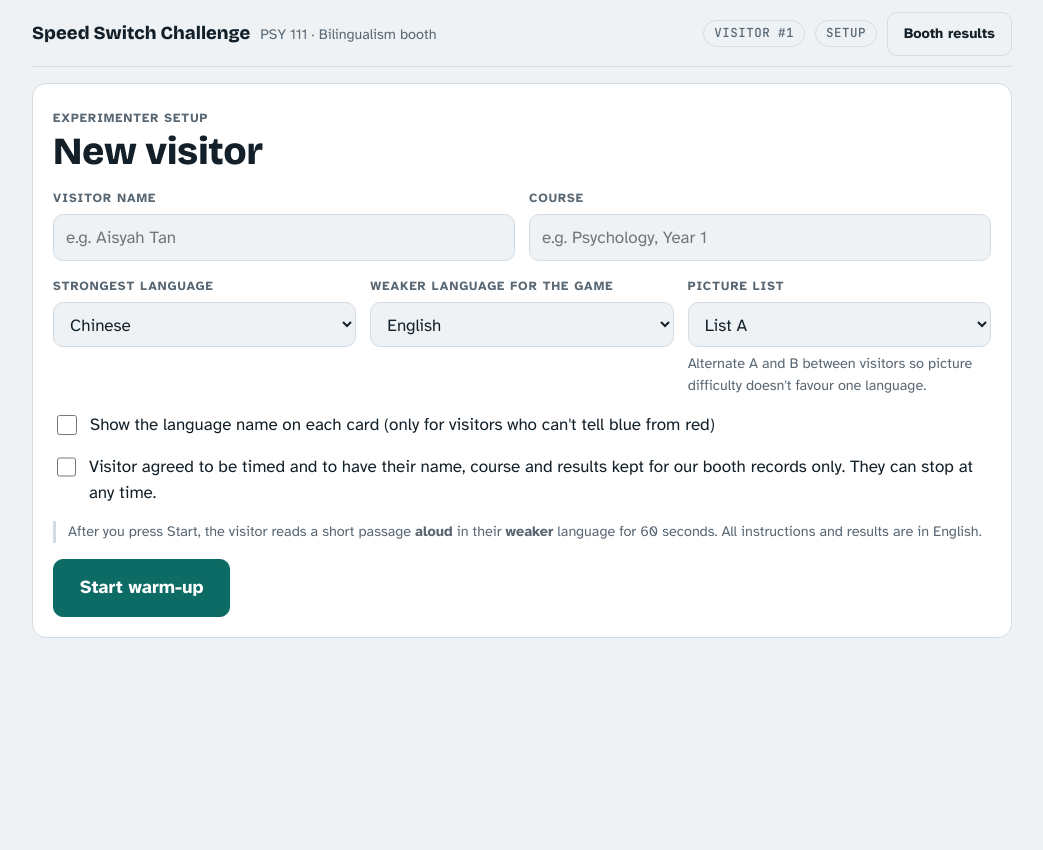
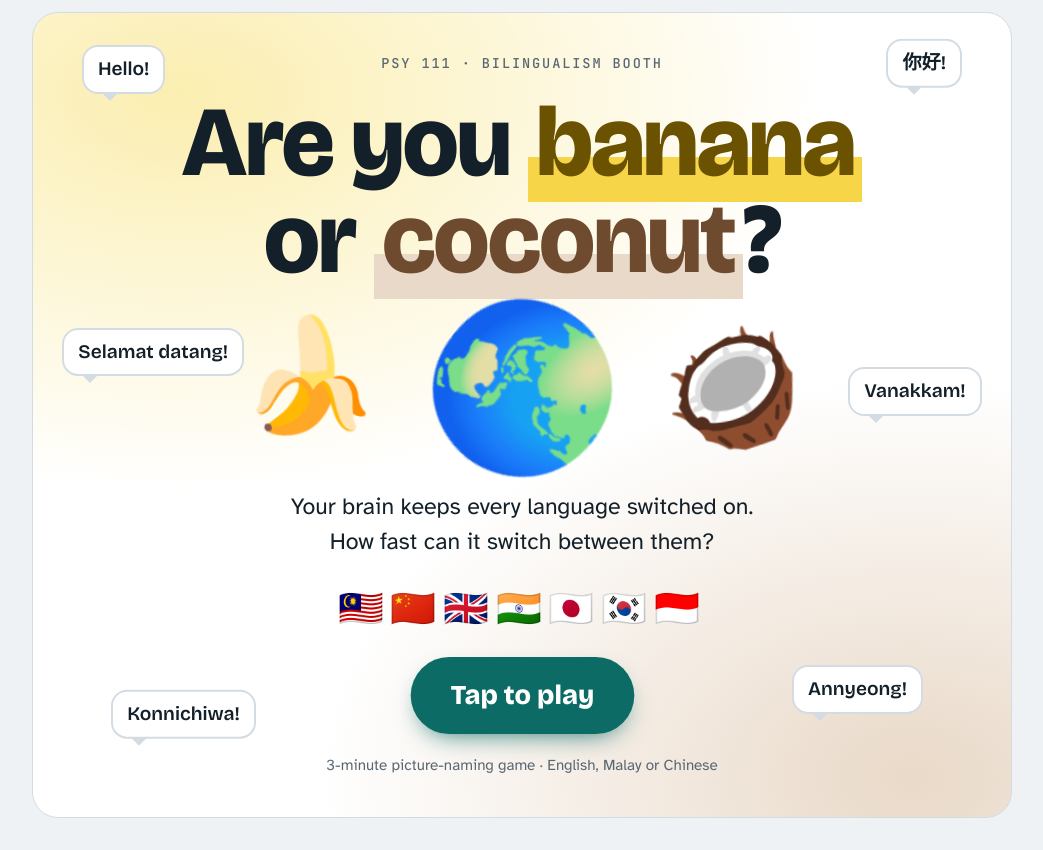
Before and after one commit to garyganhappycoding/speed-switch-challenge, a plain HTML site: page index.html in a window 1280 px wide. Shown: the whole page, without its empty margins (118-1161 px from the left). Before the commit the page ends 800 px from the top, so only its background shows below. Drawn offline with nearby package versions, Linux system fonts and the light colour scheme.

Commit message:
Add 'Are you banana or coconut?' welcome screen
Co-Authored-By: Claude Opus 5.5 <noreply@anthropic.com>
Claude-Session: https://claude.ai/code/session_01WdNJEPigyPCPFXJRyAhuJE

```diff
--- a/index.html
+++ b/index.html
@@ -16,6 +16,7 @@
   --accent:#0d6b66; --accent-ink:#ffffff;
   --cue-s:#1d5bd4; --cue-w:#cf3226; --cue-s-soft:#c9d8f6; --cue-w-soft:#f5cfcb;
   --good:#1f7a3d; --warn:#9a5b00;
+  --banana:#f6d548; --banana-soft:#fbeeb0; --banana-ink:#6b5200; --coconut:#6e4a2e; --coconut-soft:#e9d9c8;
   --f-display:"Bricolage Grotesque","Noto Sans SC",system-ui,sans-serif;
   --f-body:"Atkinson Hyperlegible","Noto Sans SC",system-ui,sans-serif;
   --f-mono:"JetBrains Mono",ui-monospace,Menlo,monospace;
@@ -25,12 +26,12 @@
   --bg:#0d1318; --surface:#151d24; --ink:#e4eaef; --muted:#97a5b0; --line:#28333c;
   --accent:#3db3a9; --accent-ink:#06201e;
   --cue-s:#3a78ee; --cue-w:#e4503f; --cue-s-soft:#1f3355; --cue-w-soft:#4a2421;
-  --good:#5ccf84; --warn:#e2a54a; color-scheme:dark}}
+  --good:#5ccf84; --warn:#e2a54a; --banana:#8a7413; --banana-soft:#3a3214; --banana-ink:#f7dc5c; --coconut:#d6a87c; --coconut-soft:#3b2b1e; color-scheme:dark}}
 :root[data-theme="dark"]{
   --bg:#0d1318; --surface:#151d24; --ink:#e4eaef; --muted:#97a5b0; --line:#28333c;
   --accent:#3db3a9; --accent-ink:#06201e;
   --cue-s:#3a78ee; --cue-w:#e4503f; --cue-s-soft:#1f3355; --cue-w-soft:#4a2421;
-  --good:#5ccf84; --warn:#e2a54a; color-scheme:dark}
+  --good:#5ccf84; --warn:#e2a54a; --banana:#8a7413; --banana-soft:#3a3214; --banana-ink:#f7dc5c; --coconut:#d6a87c; --coconut-soft:#3b2b1e; color-scheme:dark}
 *{box-sizing:border-box}
 body{background:var(--bg);color:var(--ink);font-family:var(--f-body);font-size:17px;line-height:1.5;
   padding-left:max(16px,env(safe-area-inset-left,0px));padding-right:max(16px,env(safe-area-inset-right,0px));padding-block:12px 32px}
@@ -137,6 +138,37 @@ tr.out td:last-child{text-decoration:none}
 .chart .dot{fill:var(--muted);opacity:.8}
 .chart .you{stroke:var(--cue-w);stroke-width:3}
 .chart .youlabel{fill:var(--cue-w);font-weight:700}
+
+/* WELCOME / attract screen */
+body.attract .bar{display:none}
+.welcome{position:relative;overflow:hidden;border-radius:26px;min-height:min(88vh,780px);display:flex;flex-direction:column;align-items:center;justify-content:center;gap:clamp(14px,2.6vh,26px);text-align:center;padding:40px 18px;cursor:pointer;
+  background:radial-gradient(120% 90% at 15% 10%,var(--banana-soft),transparent 55%),radial-gradient(110% 90% at 90% 95%,var(--coconut-soft),transparent 55%),var(--surface);border:1px solid var(--line)}
+.welcome:focus-visible{outline:4px solid var(--accent);outline-offset:4px}
+.w-kicker{font-family:var(--f-mono);font-size:.85rem;letter-spacing:.14em;text-transform:uppercase;color:var(--muted)}
+.w-title{font-family:var(--f-display);font-weight:800;font-size:clamp(2.6rem,9.5vw,6.2rem);line-height:.98;letter-spacing:-.02em;margin:0;text-wrap:balance;max-width:14ch}
+.w-title .ban{color:var(--banana-ink);background:linear-gradient(transparent 62%,var(--banana) 62%);padding:0 .08em}
+.w-title .coc{color:var(--coconut);background:linear-gradient(transparent 62%,var(--coconut-soft) 62%);padding:0 .08em}
+.w-stage{display:flex;align-items:center;justify-content:center;gap:clamp(10px,4vw,40px)}
+.w-stage span{font-family:var(--f-emoji);line-height:1}
+.w-fruit{font-size:clamp(3.6rem,11vw,7rem)}
+.w-globe{font-size:clamp(5rem,16vw,10rem)}
+.w-sub{font-size:clamp(1.1rem,2.4vw,1.45rem);max-width:34ch;color:var(--ink);margin:0}
+.w-flags{font-family:var(--f-emoji);font-size:clamp(1.6rem,4vw,2.3rem);letter-spacing:.18em}
+.w-cta{font-family:var(--f-display);font-size:clamp(1.3rem,3vw,1.7rem);font-weight:800;padding:18px 40px;border-radius:999px;background:var(--accent);color:var(--accent-ink);border:none;box-shadow:0 10px 26px -12px var(--accent)}
+.w-note{font-size:.95rem;color:var(--muted);margin:0}
+.bubble{position:absolute;font-family:var(--f-display);font-weight:600;font-size:clamp(.95rem,2vw,1.2rem);padding:8px 14px;border-radius:16px;background:var(--surface);border:2px solid var(--line);color:var(--ink);white-space:nowrap;pointer-events:none}
+.bubble::after{content:"";position:absolute;bottom:-9px;left:18px;border:8px solid transparent;border-top-color:var(--line);border-bottom:0}
+.b1{top:4%;left:5%}.b2{top:4%;right:5%}.b3{top:40%;left:3%}.b4{top:44%;right:3%}.b5{bottom:9%;left:8%}.b6{bottom:12%;right:9%}
+@media (max-width:640px){.b3,.b4,.b5,.b6{display:none}.b1{top:3%;left:4%}.b2{top:4%;right:4%}}
+@media (prefers-reduced-motion:no-preference){
+  .w-fruit{animation:bob 3.2s ease-in-out infinite}.w-fruit.r{animation-delay:-1.6s}
+  .w-globe{animation:spin 14s linear infinite}
+  .bubble{animation:float 5s ease-in-out infinite}.b2,.b5{animation-delay:-1.7s}.b3,.b6{animation-delay:-3.1s}
+  .w-cta{animation:pulse 2.4s ease-in-out infinite}
+  @keyframes bob{0%,100%{transform:translateY(0) rotate(-6deg)}50%{transform:translateY(-12px) rotate(6deg)}}
+  @keyframes spin{to{transform:rotate(360deg)}}
+  @keyframes float{0%,100%{transform:translateY(0)}50%{transform:translateY(-8px)}}
+  @keyframes pulse{0%,100%{transform:scale(1)}50%{transform:scale(1.05)}}}
 textarea{width:100%;min-height:120px;font-family:var(--f-mono);font-size:.8rem;border-radius:10px;border:1px solid var(--line);background:var(--bg);color:var(--ink);padding:10px}
 @media (max-width:560px){.barrow{grid-template-columns:1fr 64px}.barrow .name{grid-column:1/-1}.controls{grid-template-columns:1fr}}
 @media (prefers-reduced-motion:no-preference){.fill{transition:width .5s ease}}
@@ -156,8 +188,25 @@ textarea{width:100%;min-height:120px;font-family:var(--f-mono);font-size:.8rem;b
     </div>
   </header>
 
+  <!-- WELCOME (attract screen) -->
+  <section id="scrWelcome" class="welcome" tabindex="0" role="button" aria-label="Start the Speed Switch Challenge">
+    <span class="bubble b1">Hello!</span>
+    <span class="bubble b2">你好!</span>
+    <span class="bubble b3">Selamat datang!</span>
+    <span class="bubble b4">Vanakkam!</span>
+    <span class="bubble b5">Konnichiwa!</span>
+    <span class="bubble b6">Annyeong!</span>
+    <span class="w-kicker">PSY 111 · Bilingualism booth</span>
+    <h1 class="w-title">Are you <span class="ban">banana</span> or <span class="coc">coconut</span>?</h1>
+    <div class="w-stage" aria-hidden="true"><span class="w-fruit">🍌</span><span class="w-globe">🌏</span><span class="w-fruit r">🥥</span></div>
+    <p class="w-sub">Your brain keeps every language switched on. How fast can it switch between them?</p>
+    <div class="w-flags" aria-hidden="true">🇲🇾🇨🇳🇬🇧🇮🇳🇯🇵🇰🇷🇮🇩</div>
+    <button class="w-cta" id="btnWelcome" type="button">Tap to play</button>
+    <p class="w-note">3-minute picture-naming game · English, Malay or Chinese</p>
+  </section>
+
   <!-- SETUP (experimenter, English) -->
-  <section id="scrSetup" class="panel">
+  <section id="scrSetup" class="panel" hidden>
     <div><span class="label">Experimenter setup</span><h1>New visitor</h1></div>
     <div class="grid2">
       <div class="field"><label class="label" for="inName">Visitor name</label>
@@ -178,7 +227,7 @@ textarea{width:100%;min-height:120px;font-family:var(--f-mono);font-size:.8rem;b
     <label class="check" for="chkConsent"><input type="checkbox" id="chkConsent"><span>Visitor agreed to be timed and to have their name, course and results kept for our booth records only. They can stop at any time.</span></label>
     <p class="note">After you press Start, the visitor reads a short passage <b>aloud</b> in their <b>weaker</b> language for 60 seconds. All instructions and results are in English.</p>
     <p class="err" id="setupErr" hidden></p>
-    <div class="row"><button class="primary big" id="btnStart">Start warm-up</button></div>
+    <div class="row"><button class="primary big" id="btnStart">Start warm-up</button><button class="ghost" id="btnHome" type="button">Back to welcome screen</button></div>
   </section>
 
   <!-- WARM-UP (visitor, weaker language) -->
@@ -342,8 +391,8 @@ function saveAll(a){try{localStorage.setItem(STORE,JSON.stringify(a));return tru
 let records=loadAll();
 let S={};
 let memOnly=false;
-const SCREENS=['scrSetup','scrWarm','scrOrient','scrIntro','scrTrial','scrReview','scrResults','scrBoard'];
-function show(id,step){SCREENS.forEach(s=>$(s).hidden=s!==id);$('chipStep').textContent=step;
+const SCREENS=['scrWelcome','scrSetup','scrWarm','scrOrient','scrIntro','scrTrial','scrReview','scrResults','scrBoard'];
+function show(id,step){SCREENS.forEach(s=>$(s).hidden=s!==id);document.body.classList.toggle('attract',id==='scrWelcome');$('chipStep').textContent=step;
   $('btnStop').hidden=!['scrWarm','scrOrient','scrIntro','scrTrial','scrReview'].includes(id);$('btnBoard').hidden=id!=='scrSetup';window.scrollTo(0,0)}
 function nextVisitorNo(){return records.reduce((m,r)=>Math.max(m,r.visitor),0)+1}
 function refreshChip(){$('chipVisitor').textContent='Visitor #'+(S.visitor||nextVisitorNo())}
@@ -584,7 +633,7 @@ $('btnViewDel').onclick=()=>{$('delConfirm').hidden=false};
 $('btnDelNo').onclick=()=>{$('delConfirm').hidden=true};
 $('btnDelYes').onclick=()=>{records=records.filter(r=>r.visitor!==S.viewing);saveAll(records);board()};
 $('btnNext').onclick=()=>{S={};$('chkConsent').checked=false;$('inName').value='';$('inCourse').value='';$('selList').value=$('selList').value==='A'?'B':'A';
-  refreshChip();document.documentElement.lang='en';show('scrSetup','Setup')};
+  refreshChip();document.documentElement.lang='en';show('scrWelcome','Welcome')};
 $('btnDiscard').onclick=()=>{records=records.filter(r=>r.visitor!==S.visitor);saveAll(records);$('btnNext').onclick()};
 
 // BOARD
@@ -636,7 +685,12 @@ $('btnCopy').onclick=()=>{const text=csv(),m=$('copyMsg'),ta=$('csvOut');
 $('btnClear').onclick=()=>{$('clearConfirm').hidden=false};
 $('btnClearNo').onclick=()=>{$('clearConfirm').hidden=true};
 $('btnClearYes').onclick=()=>{records=[];saveAll(records);board();refreshChip()};
+const goSetup=()=>{show('scrSetup','Setup');setTimeout(()=>{try{$('inName').focus()}catch(e){}},50)};
+$('scrWelcome').addEventListener('click',goSetup);
+$('scrWelcome').addEventListener('keydown',e=>{if(e.key==='Enter'||e.key===' '){e.preventDefault();goSetup()}});
+$('btnHome').onclick=()=>show('scrWelcome','Welcome');
 refreshChip();
+show('scrWelcome','Welcome');
 </script>
 
 </body>
```
